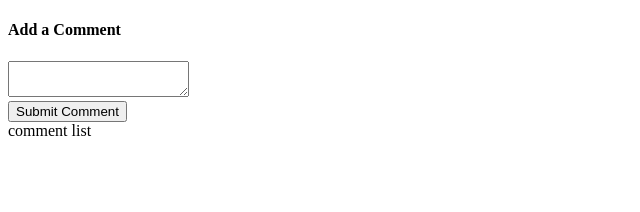
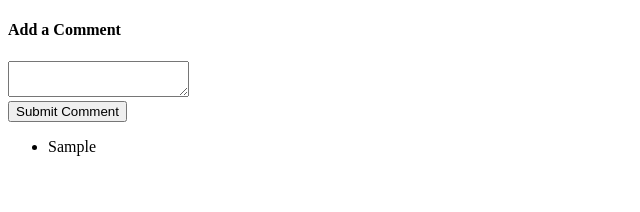
Before and after one commit to penkong/advanced-react-testing, a React (Create React App) app: page / in a window 1280 px wide. Both pictures are taken after typing "Sample" into the empty fields and a click on the button "Submit Comment". Shown: the top 212 px of the page, without its empty margins (0-640 px from the left). Built offline with nearby package versions, Linux system fonts and the light colour scheme.

Commit message:
test of component list complete fut add new functionality

```diff
--- a/src/Root.js
+++ b/src/Root.js
@@ -4,11 +4,11 @@
 import reducers from 'reducers';
 //we did this comp for test files can access to store for test
 //handling
-const store = createStore(reducers, {});
-export default (props) => {
+export default ({children, initialState = {}}) => {
+  const store = createStore(reducers, initialState);
   return (
     <Provider store={store}>
-      {props.children}
+      {children}
     </Provider>
   );
 }
--- a/src/components/CommentList.js
+++ b/src/components/CommentList.js
@@ -1,13 +1,21 @@
 import React, { Component } from 'react';
-
+import { connect } from 'react-redux';
 class CommentList extends Component {
+  renderComment(){
+    return this.props.comments.map(comment =>{
+      return <li key={comment}>{comment}</li>
+    })
+  }
   render() {
     return (
       <div>
-        comment list
+        <ul>
+          {this.renderComment()}
+        </ul>
       </div>
     );
   }
 }
+const mapStateToProps = ({comments}) =>{ return { comments }};
 
-export default CommentList;
+export default connect(mapStateToProps)(CommentList);
```
Also changed, not shown: 1 other file (tests, documents, lock files or other folders).
